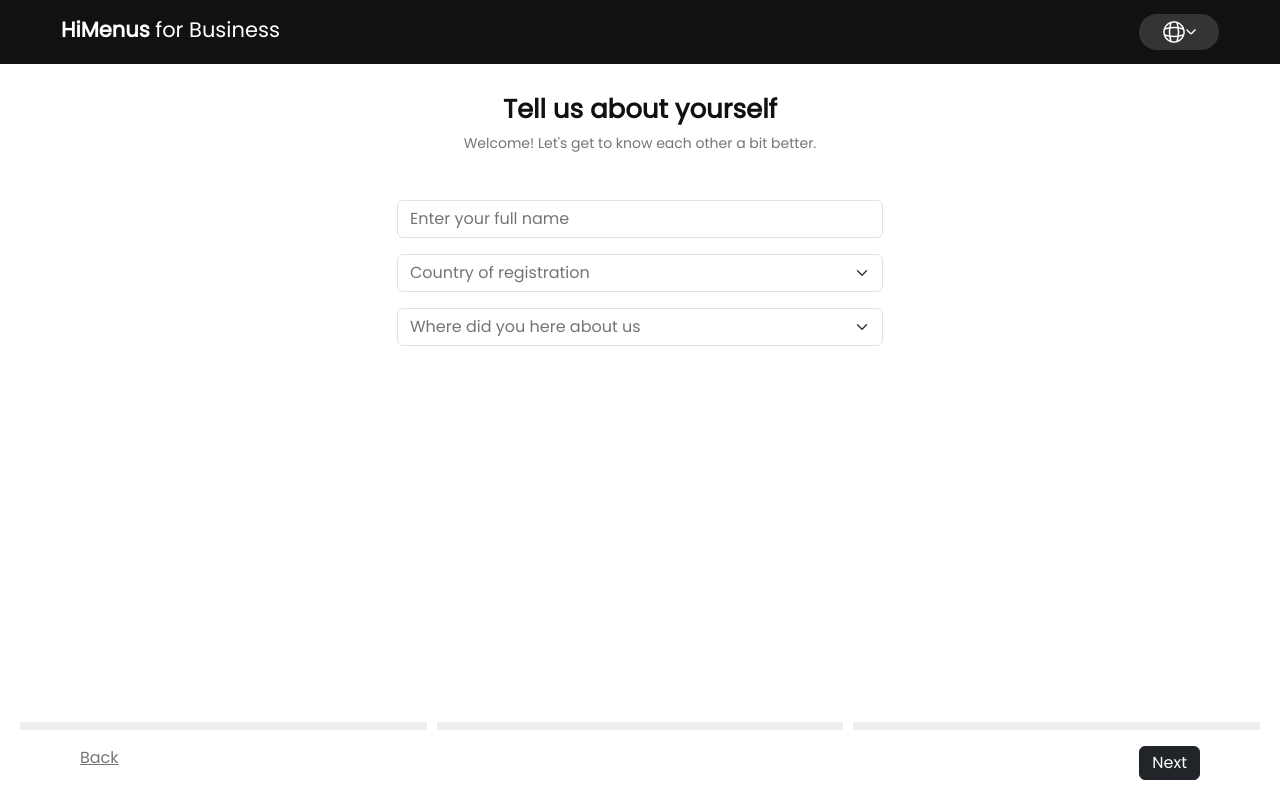
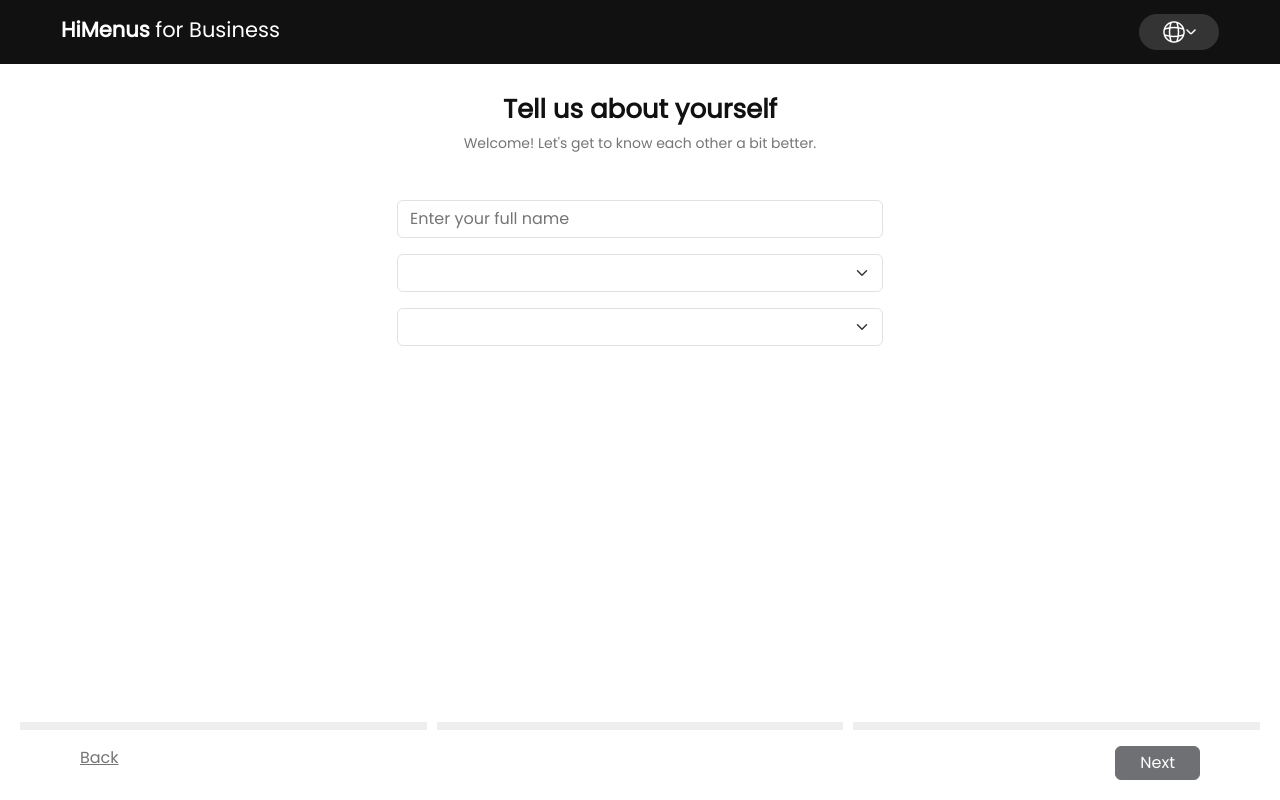
Before and after one commit to HaiderMalik12/multistep-signup-angular, an Angular app: page /about in a window 1280 px wide. Built offline with nearby package versions, Linux system fonts and the light colour scheme.

Commit message:
about form changes

```diff
--- a/src/app/about/about-form.component.css
+++ b/src/app/about/about-form.component.css
@@ -95,6 +95,6 @@ select {
 }
 
 input::placeholder,
-select {
+select::placeholder {
   color: var(--color-grey);
 }
--- a/src/app/about/about-form.component.html
+++ b/src/app/about/about-form.component.html
@@ -1,35 +1,38 @@
 <div class="wrapper">
   <h3>Tell us about yourself</h3>
   <p>Welcome! Let's get to know each other a bit better.</p>
-  <form class="form-group">
+  <form class="form-group" [formGroup]="aboutForm">
     <div class="mb-3">
       <input
         type="text"
         class="form-control"
         id="fullName"
         placeholder="Enter your full name"
+        formControlName="fullname"
       />
     </div>
     <div class="mb-3">
       <select
         class="form-select form-control"
         aria-label="Default select example"
+        formControlName="country"
       >
         <option selected>Country of registration</option>
-        <option value="1">One</option>
-        <option value="2">Two</option>
-        <option value="3">Three</option>
+        <option value="usa">USA</option>
+        <option value="canada">Canada</option>
+        <option value="uk">UK</option>
       </select>
     </div>
     <div class="mb-3">
       <select
         class="form-select form-control"
         aria-label="Default select example"
+        formControlName="refer"
       >
         <option selected>Where did you here about us</option>
-        <option value="1">One</option>
-        <option value="2">Two</option>
-        <option value="3">Three</option>
+        <option value="google">Google</option>
+        <option value="facebook">Facebook</option>
+        <option value="linkedin">LinkedIn</option>
       </select>
     </div>
   </form>
@@ -42,7 +45,14 @@
     <li></li>
   </ul>
   <div class="action_buttons">
-    <a href="" class="back_link">Back</a>
-    <a class="btn btn-dark py-1" href="">Next</a>
+    <a class="back_link" routerLink="/home">Back</a>
+    <button
+      class="btn btn-dark px-4 py-1"
+      type="button"
+      [disabled]="!aboutForm.valid"
+      (click)="onSubmit()"
+    >
+      Next
+    </button>
   </div>
 </div>
```
Also changed, not shown: src/app/about/about-form.component.ts (+2 -84 lines).
